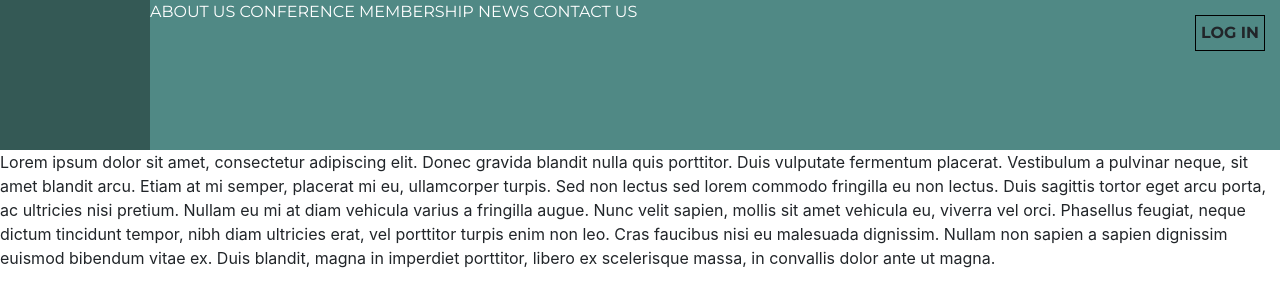
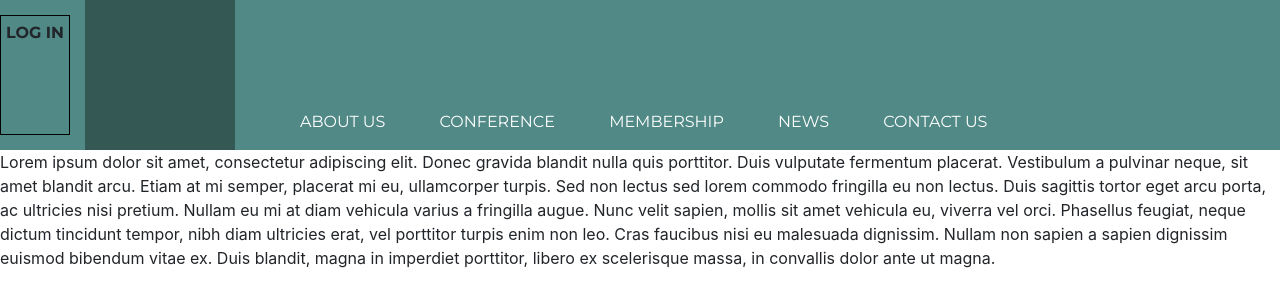
Before and after one commit to carr0604/client-project, a PHP site: page /header.html in a window 1280 px wide. Shown: the top 307 px of the page. Run offline with PHP 8.4, Linux system fonts and the light colour scheme; some libraries are stand-ins or nearby versions.

Commit message:
Header work
Worked on header

```diff
--- a/css/styles.css
+++ b/css/styles.css
@@ -15,8 +15,6 @@ header {
     font-weight: 600;
 }
 
-
-
 #header-logo {
     height: 150px;
     width: 150px;
@@ -24,15 +22,20 @@ header {
     float: left;
 }
 
-.main-nav ul{
+.main-nav {
+    padding-top: 110px;
+}
+
+.main-nav ul {
     list-style-type: none;
     font-family: 'Montserrat', sans-serif;
 }
 
-.main-nav ul li{
+.main-nav ul li {
     display: inline;
+    padding: 25px;
 }
 
-.main-nav ul li a{
+.main-nav ul li a {
     color: white;
 }
--- a/header.html
+++ b/header.html
@@ -25,6 +25,7 @@
 
     <body>
             <header>
+                <div class="row">
                     <div id="login">LOG IN</div>
                     <div id="header-logo"></div>
                     <nav class="main-nav">
@@ -36,6 +37,7 @@
                             <li><a href="">CONTACT US</a></li>
                         </ul>
                     </nav>
+                </div>
             </header>
 
             <p>Lorem ipsum dolor sit amet, consectetur adipiscing elit. Donec gravida blandit nulla quis porttitor. Duis vulputate fermentum placerat. Vestibulum a pulvinar neque, sit amet blandit arcu. Etiam at mi semper, placerat mi eu, ullamcorper turpis. Sed non lectus sed lorem commodo fringilla eu non lectus. Duis sagittis tortor eget arcu porta, ac ultricies nisi pretium. Nullam eu mi at diam vehicula varius a fringilla augue. Nunc velit sapien, mollis sit amet vehicula eu, viverra vel orci. Phasellus feugiat, neque dictum tincidunt tempor, nibh diam ultricies erat, vel porttitor turpis enim non leo. Cras faucibus nisi eu malesuada dignissim. Nullam non sapien a sapien dignissim euismod bibendum vitae ex. Duis blandit, magna in imperdiet porttitor, libero ex scelerisque massa, in convallis dolor ante ut magna.</p>
```
Lines whose indentation alone changed are shown as unchanged.
